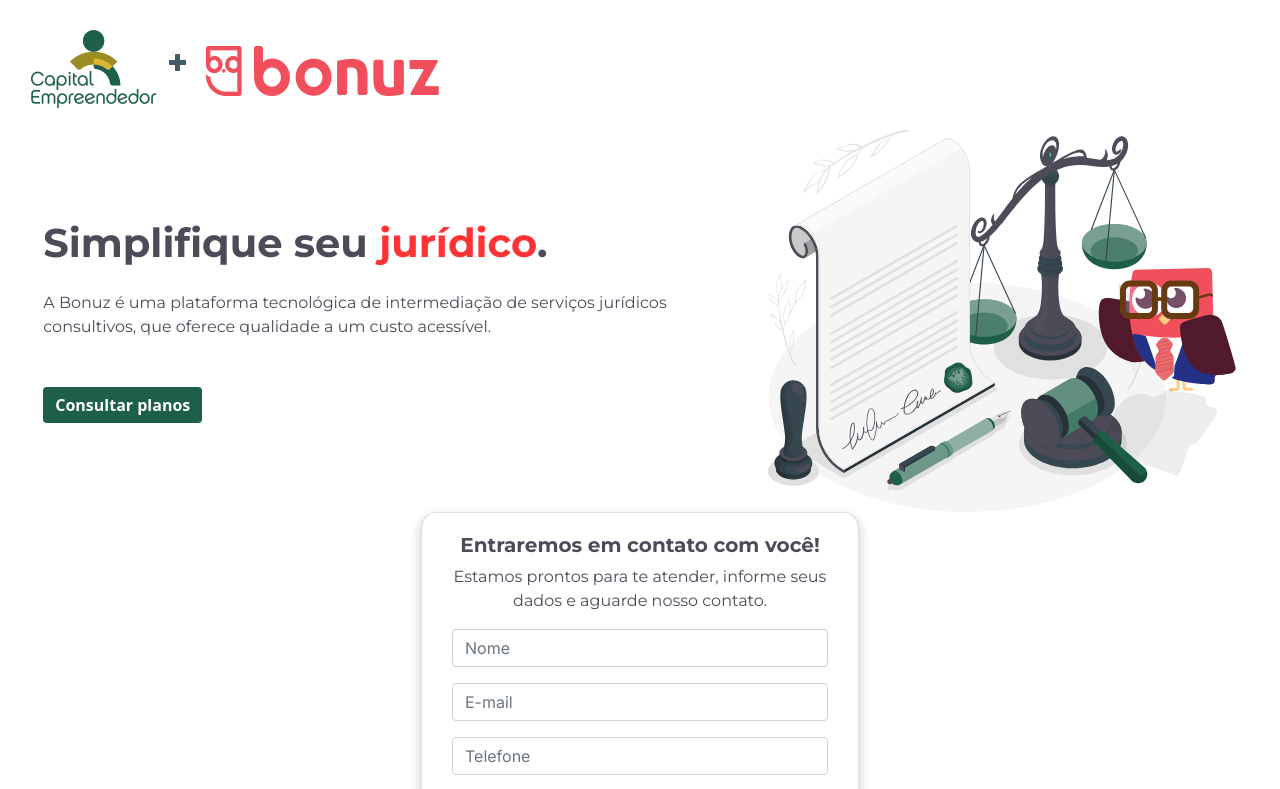
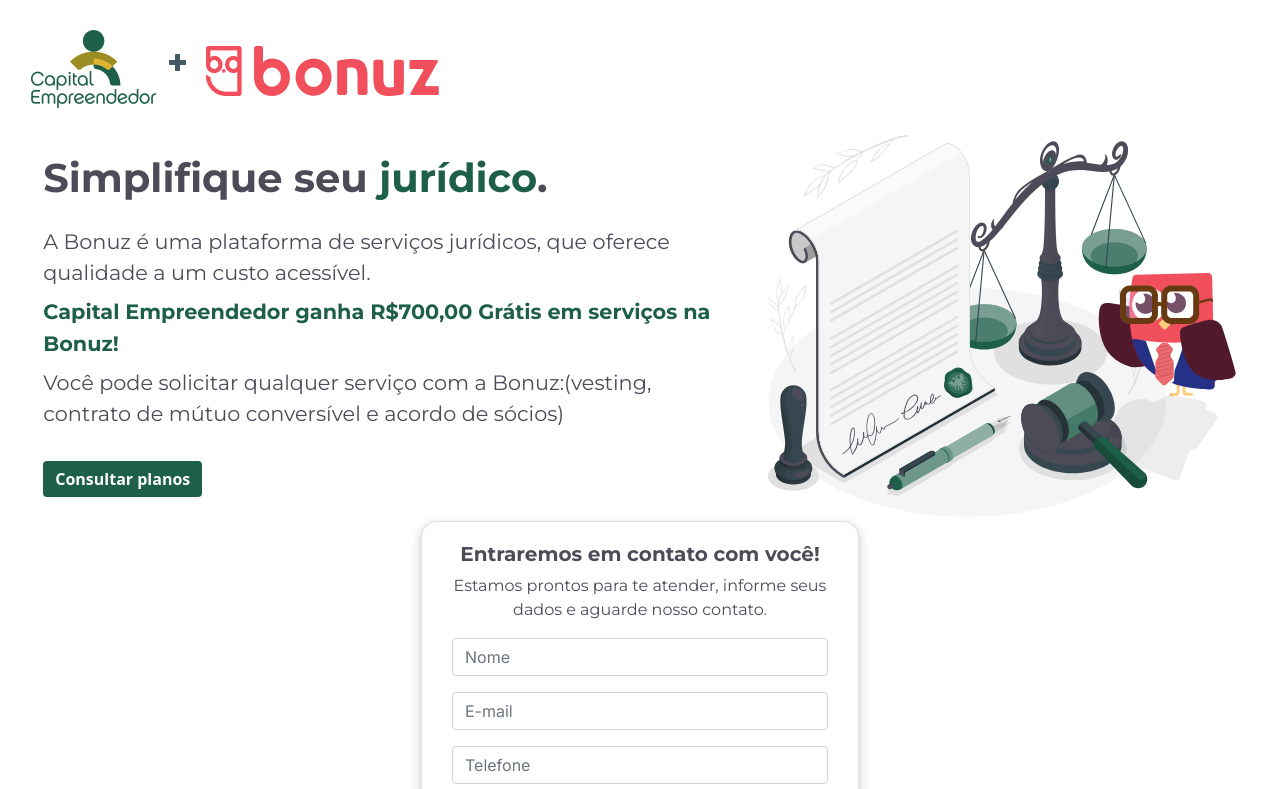
Before and after one commit to logosDevGit/bonuz-sebrae, a React (Create React App) app: page / in a window 1280 px wide. Shown: the top 789 px of the page. Built offline with nearby package versions, Linux system fonts and the light colour scheme.

Commit message:
adjust welcome

```diff
--- a/src/assets/styles/global.css
+++ b/src/assets/styles/global.css
@@ -6,7 +6,7 @@
  */
 
 :root {
-    --bonuz-red: #1E5F49;
+    --primary-color: #1E5F49;
     --hub-ylw: #F6BD00;
 }
 
@@ -37,7 +37,7 @@
 }
 
 .btn-red {
-    background: var(--bonuz-red);
+    background: var(--primary-color);
     border-radius: 4px;
     border: none;
     color: white;
--- a/src/components/Footer/index.js
+++ b/src/components/Footer/index.js
@@ -14,7 +14,7 @@
             </div>
             <div>
                 <p>© Copyright 2021 Bonuz IT - All Rights Reserved</p>
-                <a rel="noreferrer" href="https://www.bonuz.it/internos/termos_servicos.html" target="_blank" style={{color: "var(--bonuz-red)"}}>Termos de Serviços</a> <span style={{color: "var(--bonuz-red)"}}> |</span> <a rel="noreferrer" href="https://www.bonuz.it/internos/politica_privacidade.html" target="_blank" style={{color: "var(--bonuz-red)"}}>Política de Privacidade</a>
+                <a rel="noreferrer" href="https://www.bonuz.it/internos/termos_servicos.html" target="_blank" style={{color: "var(--primary-color)"}}>Termos de Serviços</a> <span style={{color: "var(--primary-color)"}}> |</span> <a rel="noreferrer" href="https://www.bonuz.it/internos/politica_privacidade.html" target="_blank" style={{color: "var(--primary-color)"}}>Política de Privacidade</a>
                 <p>contato@bonuz.it | +55 11 986820121</p>
                 <p>Rua Estados Unidos 1140, São Paulo, São Paulo 01427-001, BR Bonuz do Brasil Assessoria Empresarial Ltda. •</p>
                 <p>CNPJ 36.454.710/0001-39</p>
--- a/src/components/views/Services/styles.css
+++ b/src/components/views/Services/styles.css
@@ -16,7 +16,7 @@
     width: 100%;
     height: 155px;
     background: #FFFFFF;
-    box-shadow: inset 0px -4px 0px var(--bonuz-red);
+    box-shadow: inset 0px -4px 0px var(--primary-color);
     border-radius: 8px;
     border: none;
     cursor: pointer;
--- a/src/components/views/Welcome/index.js
+++ b/src/components/views/Welcome/index.js
@@ -6,7 +6,9 @@
         <div className="welcome wd-cont">
             <div className="cont-1">
                 <h1 className="my-4">Simplifique seu <span>jurídico</span>.</h1>
-                <p className="my-4">A Bonuz é uma plataforma tecnológica de intermediação de serviços jurídicos consultivos, que oferece qualidade a um custo acessível.</p>
+                <p className="my-2">A Bonuz é uma plataforma de serviços jurídicos, que oferece qualidade a um custo acessível.</p>
+                <p className="my-2"><strong>Capital Empreendedor ganha R$700,00 Grátis em serviços na Bonuz!</strong></p>
+                <p className="my-2">Você pode solicitar qualquer serviço com a Bonuz:(vesting, contrato de mútuo conversível e acordo de sócios)</p>
                 <a className="btn btn-red my-4" rel="noreferrer" target="_blank" href="https://hubscontabilidade.com.br/clubehubs/">Consultar planos</a>
             </div>
             <div>
--- a/src/components/views/Welcome/styles.css
+++ b/src/components/views/Welcome/styles.css
@@ -5,7 +5,13 @@
 }
 
 .welcome span{
-    color: rgba(255, 0, 0, 0.8);
+    color:  var(--primary-color);
+}
+.welcome p{
+    font-size: 1.3rem;
+}
+.welcome strong{
+    color:  var(--primary-color);
 }
 .welcome button{
     padding: 10px 18px;
```
